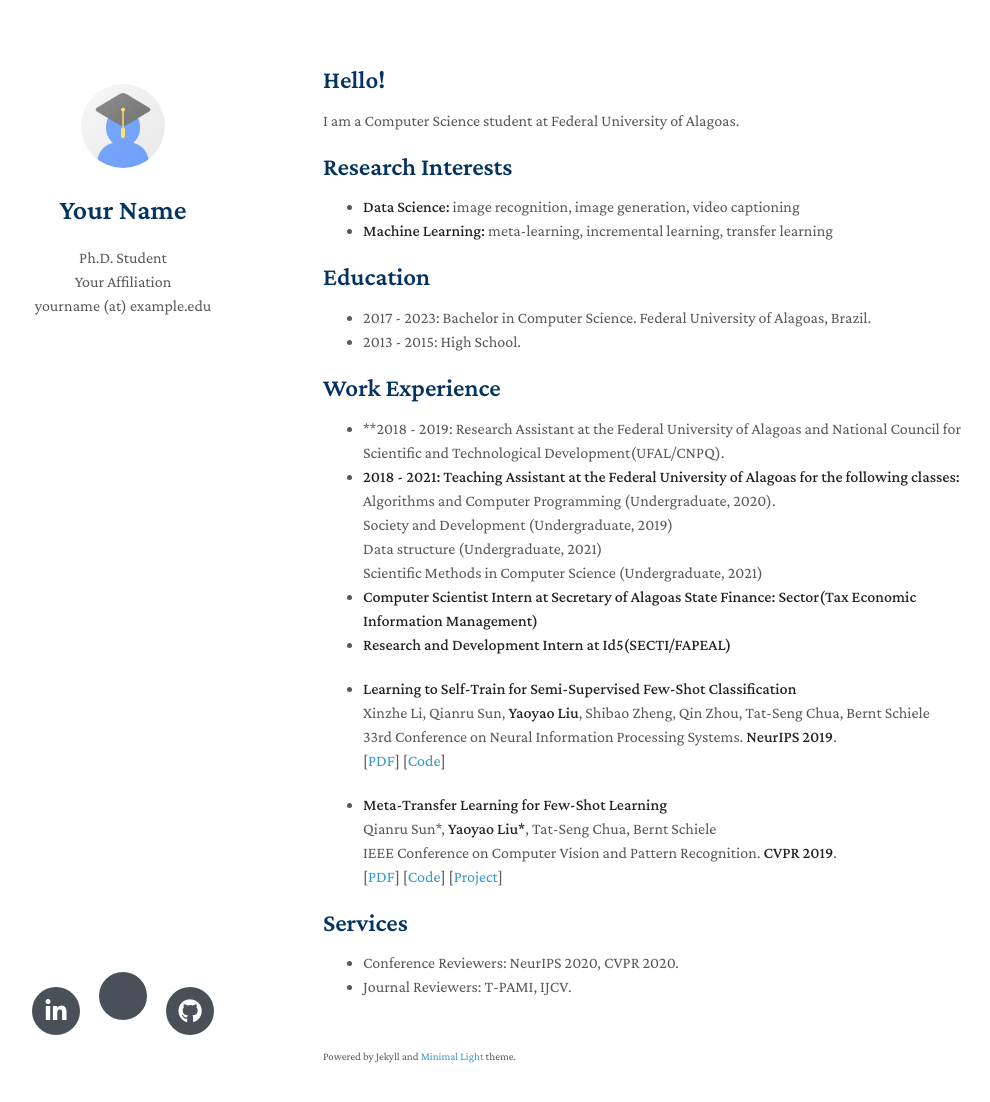
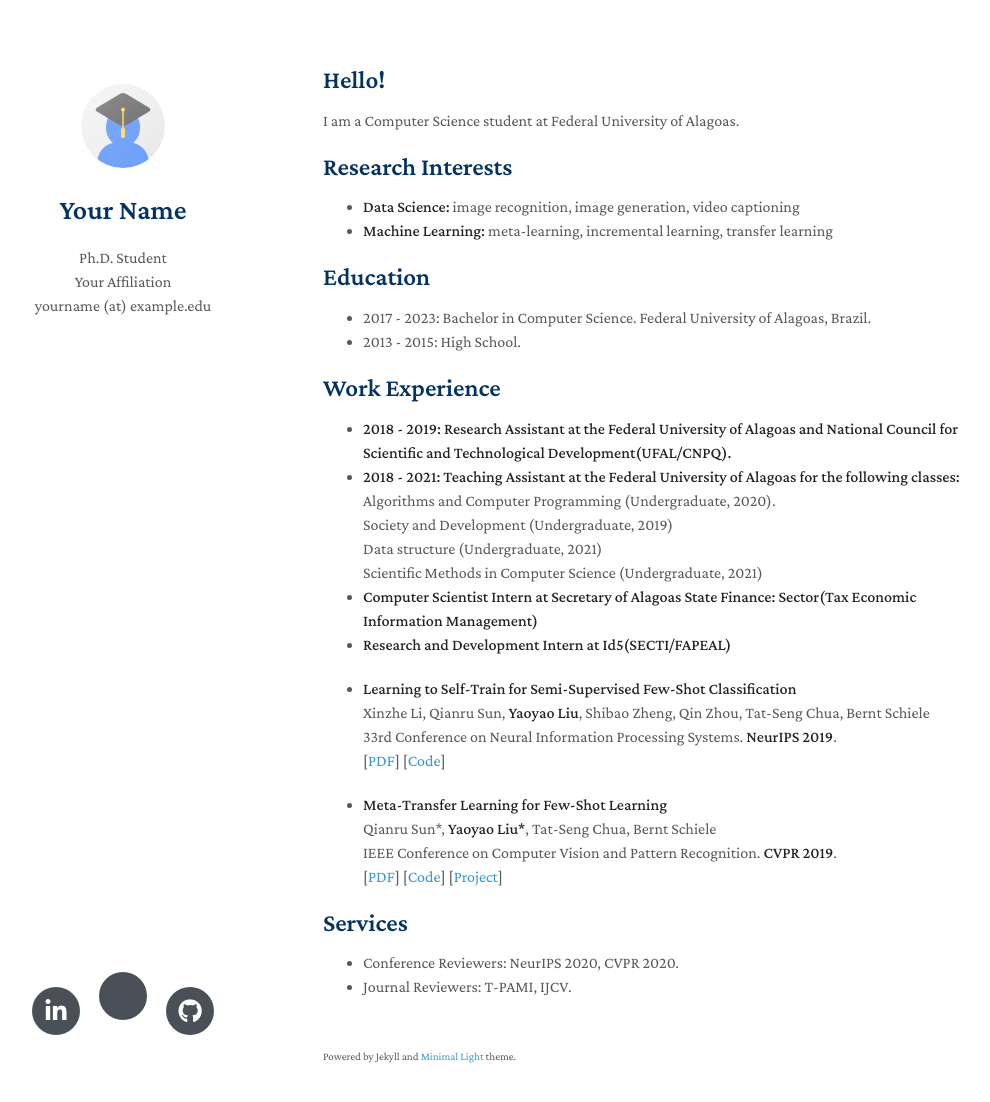
Before and after one commit to nayse/nayse.github.io, a Jekyll site: the page built from index.md, in a window 1280 px wide and 1137 px high. Shown: the top 1102 px of the window, without its empty margins (147-1137 px from the left). Built offline with Jekyll 4.4.1, drawn with Linux system fonts in a browser that asks for light colours; nearby versions of some CDN libraries; a style sheet for code colours, icons or effects is not loaded; our own code applies the rules of GitHub Pages for plain Markdown files.

```diff
--- a/index.md
+++ b/index.md
@@ -18,7 +18,7 @@ I am a Computer Science student at Federal University of Alagoas.
 
 ## Work Experience
 - **2018 - 2019: Research Assistant at the Federal University of Alagoas and National Council for Scientific and
-Technological Development(UFAL/CNPQ).
+Technological Development(UFAL/CNPQ).**
 - **2018 - 2021: Teaching Assistant at the Federal University of Alagoas for the following classes:**
   <br>
   Algorithms and Computer Programming (Undergraduate, 2020).
```
